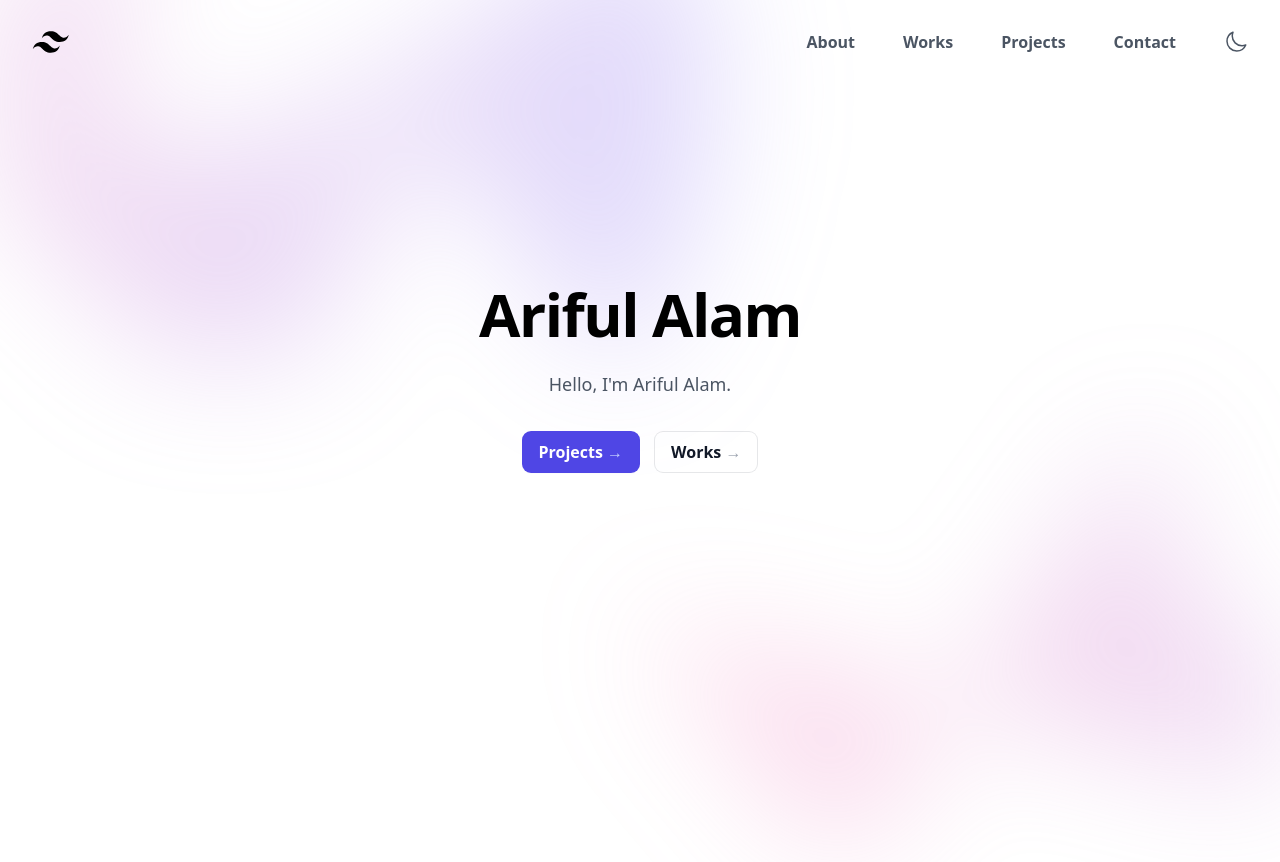
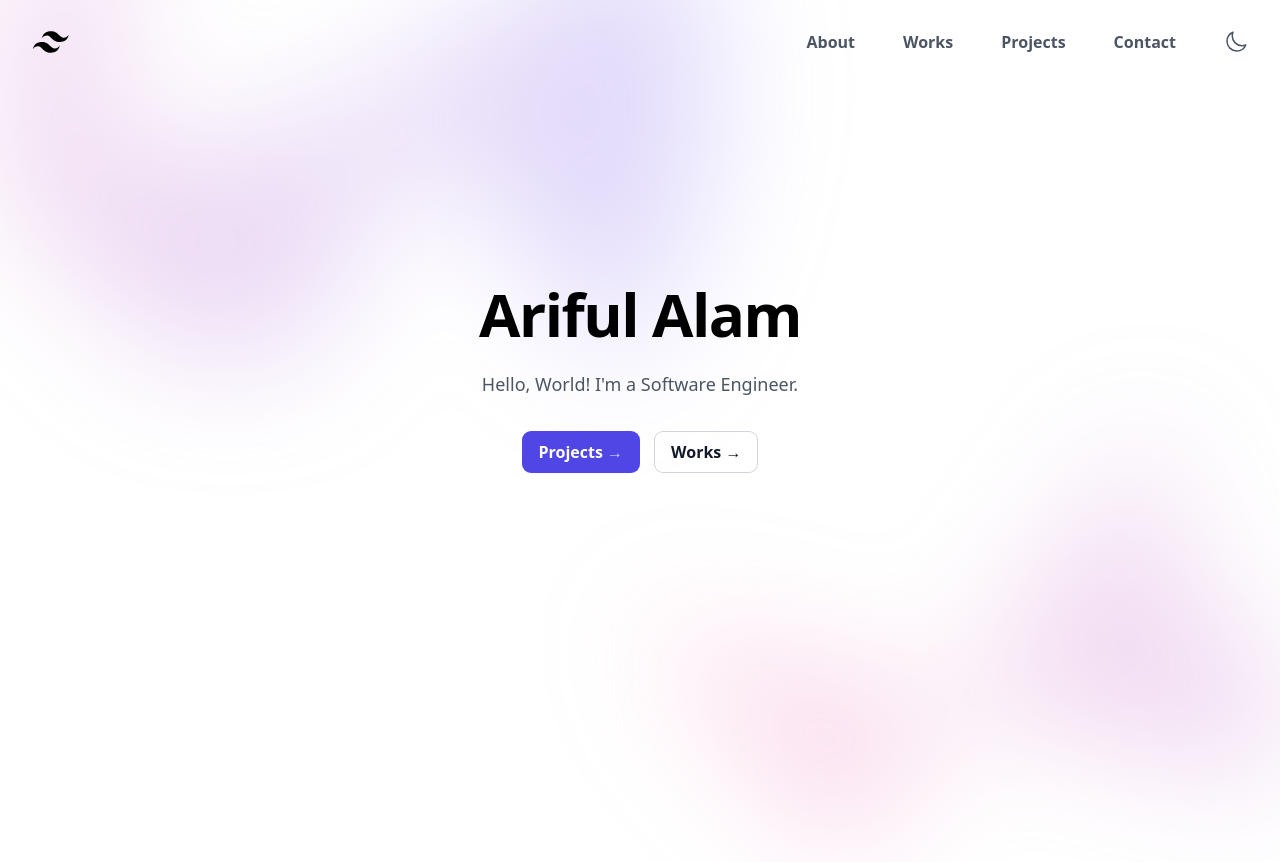
Before and after one commit to sbommaganty/portfolio, a Next.js app: page / in a window 1280 px wide. Built offline with nearby package versions, Linux system fonts and the light colour scheme; a web font is replaced by a local one.

Commit message:
feat: home page updated with theme classes

```diff
--- a/pages/index.tsx
+++ b/pages/index.tsx
@@ -10,25 +10,31 @@ export default function Home() {
         <h1 className="text-4xl font-bold tracking-tight sm:text-center sm:text-6xl">
           Ariful Alam
         </h1>
-        <p className="mt-6 text-lg leading-8 text-gray-600 sm:text-center">
-          Hello, I&apos;m Ariful Alam.
+        <p className="mt-6 text-lg leading-8 text-gray-600 dark:text-gray-200 sm:text-center">
+          Hello, World! I&apos;m a Software Engineer.
         </p>
         <div className="mt-8 flex gap-x-4 sm:justify-center">
           <Link
             href={projectsNavigation.href}
-            className="inline-block rounded-lg bg-indigo-600 px-4 py-1.5 text-base font-semibold leading-7 text-white shadow-sm ring-1 ring-indigo-600 hover:bg-indigo-700 hover:ring-indigo-700"
+            className="group inline-block rounded-lg bg-indigo-600 px-4 py-1.5 text-base font-semibold leading-7 text-white shadow-sm ring-1 ring-indigo-600 hover:bg-indigo-700 hover:ring-indigo-700 dark:bg-white dark:text-indigo-600 dark:ring-white dark:hover:bg-indigo-700 dark:hover:text-white dark:hover:ring-indigo-700"
           >
             {projectsNavigation.name}{" "}
-            <span className="text-indigo-200" aria-hidden="true">
+            <span
+              className="text-indigo-200 dark:text-indigo-600 dark:group-hover:text-white"
+              aria-hidden="true"
+            >
               &rarr;
             </span>
           </Link>
           <Link
             href={worksNavigation.name}
-            className="inline-block rounded-lg px-4 py-1.5 text-base font-semibold leading-7 text-gray-900 ring-1 ring-gray-900/10 hover:ring-gray-900/20"
+            className="group inline-block rounded-lg px-4 py-1.5 text-base font-semibold leading-7 text-gray-900 ring-1 ring-gray-300 hover:ring-gray-400 dark:text-gray-300 dark:ring-gray-300 dark:hover:text-white dark:hover:ring-white"
           >
             {worksNavigation.name}{" "}
-            <span className="text-gray-400" aria-hidden="true">
+            <span
+              className="text-gray-900 dark:text-gray-300 dark:group-hover:text-white"
+              aria-hidden="true"
+            >
               &rarr;
             </span>
           </Link>
```
